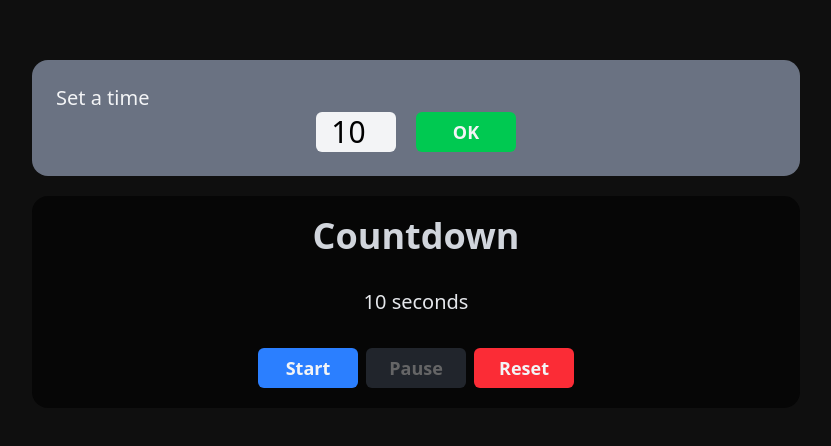
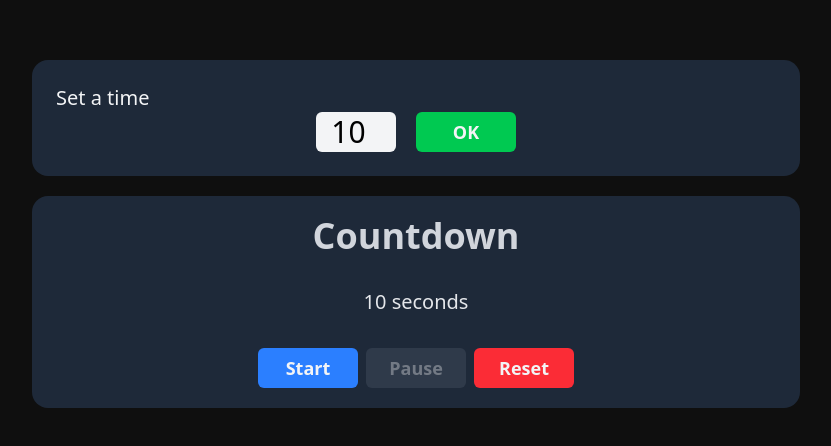
Before and after one commit to andromeda-glx/countdown-react-vite, a React (Vite) app: page / in a window 1280 px wide. Shown: the part 166-612 px from the top of the page, without its empty margins (224-1055 px from the left). Built offline with nearby package versions, Linux system fonts and the light colour scheme.

Commit message:
add a beetet style

```diff
--- a/src/App.jsx
+++ b/src/App.jsx
@@ -22,7 +22,7 @@ function App() {
 
     return (
         <main className="bg-epic-50 h-dvh w-dvw flex items-center justify-center flex-col gap-y-5">
-            <div className="bg-gray-500 w-[60%] rounded-2xl p-6">
+            <div className="bg-gray-800 w-[60%] rounded-2xl p-6">
                 <h2 className="text-gray-100 text-xl">Set a time</h2>
                 <div className="flex items-stretch justify-center gap-x-5 w-full">
                     <input
--- a/src/components/Countdown.jsx
+++ b/src/components/Countdown.jsx
@@ -39,7 +39,7 @@ export default function Countdown({ initialValue, handleActive }) {
     }, [counter, countStart]);
 
     return (
-        <div className="w-[60%] bg-epic-100 flex flex-col gap-y-8 items-center py-5 px-10 rounded-2xl">
+        <div className="w-[60%] bg-gray-800 flex flex-col gap-y-8 items-center py-5 px-10 rounded-2xl">
             <h1 className="text-4xl font-semibold text-gray-300">
                 Countdown
             </h1>
```
